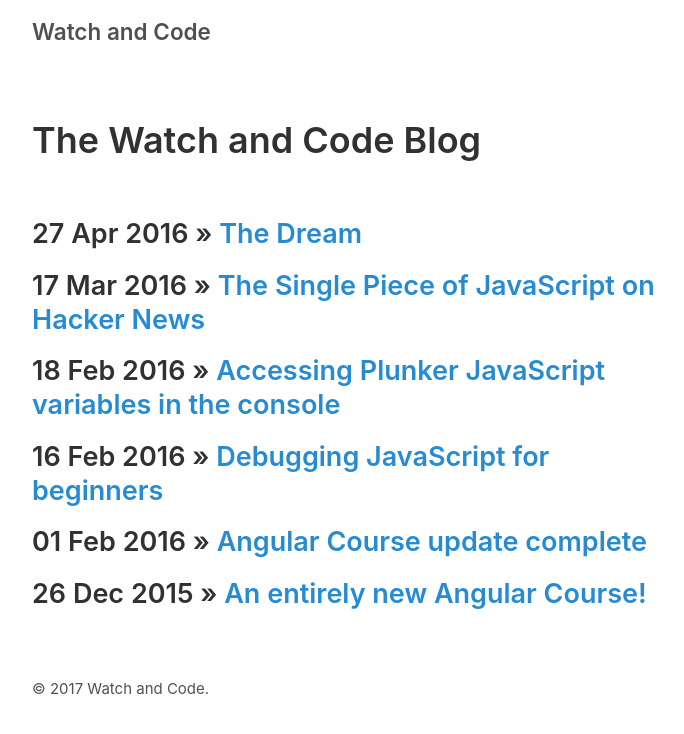
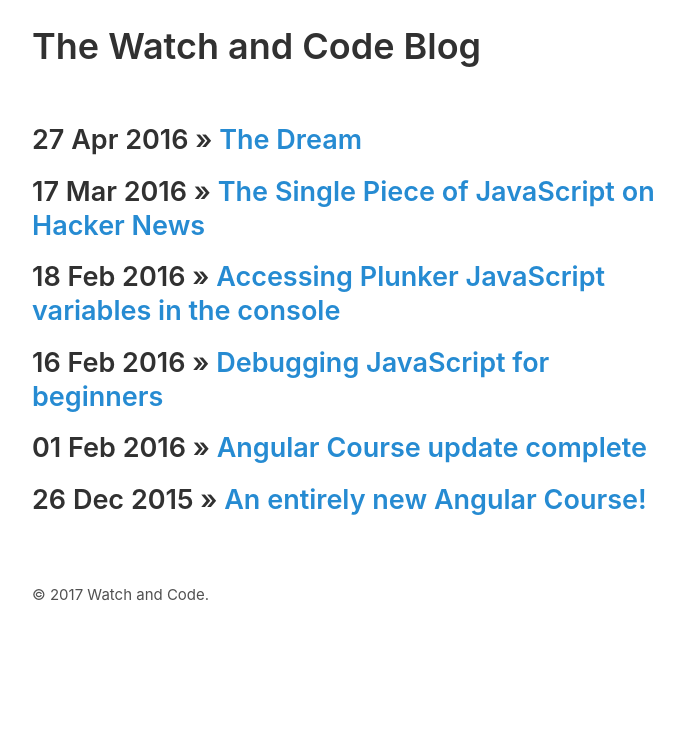
Before and after one commit to hoojaoh/blog.watchandcode.com, a Jekyll site: the page built from index.html, in a window 1280 px wide. Shown: the top 734 px of the page, without its empty margins (293-977 px from the left). Built offline with Jekyll 4.4.1, drawn with Linux system fonts in a browser that asks for light colours; the list of posts is cut into pages by our own code.

Commit message:
Remove masthead

```diff
--- a/_layouts/default.html
+++ b/_layouts/default.html
@@ -6,13 +6,6 @@
   <body>
 
     <div class="container content">
-
-      <header class="masthead">
-        <h3 class="masthead-title">
-          <a href="https://watchandcode.com" title="Home">Watch and Code</a>
-        </h3>
-      </header>
-
       <main>
         {{ content }}
       </main>
```
